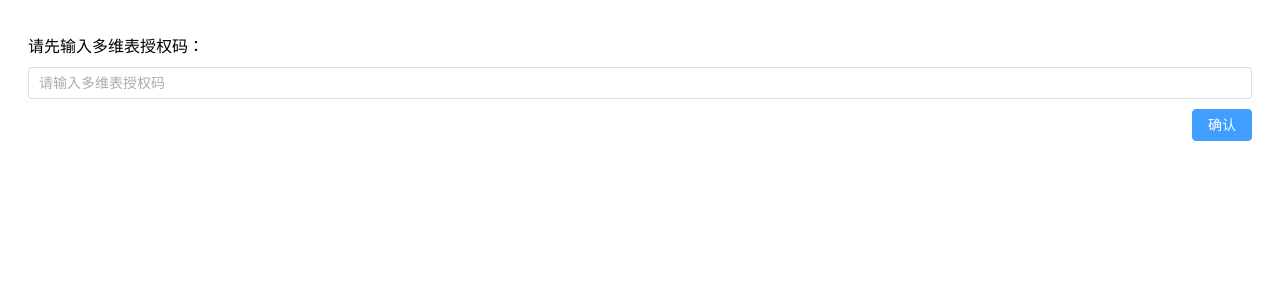
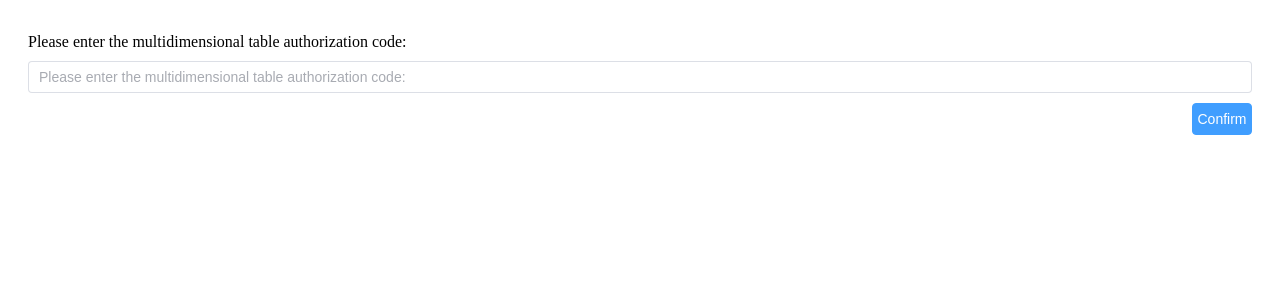
Before and after one commit to lvcatbo/week-filter-plugin, a Nuxt app: page / in a window 1280 px wide. Shown: the top 300 px of the page. Built offline with nearby package versions, Linux system fonts and the light colour scheme.

Commit message:
fix: fix i18n

```diff
--- a/app.vue
+++ b/app.vue
@@ -13,25 +13,25 @@ const changeToken = () => {
     <ClientOnly>
       <div class="hasToken" v-if="personalToken != ''">
         <div class="help">
-          <div>此插件提供快捷日期筛选功能，</div>
+          <div>{{ $t('tips.help1') }}</div>
           <div>
-            <span style="white-space: nowrap;">使用说明和建议反馈请查阅</span>
+            <span style="white-space: nowrap;">{{ $t('tips.help2') }}</span>
             <Icon icon="heroicons-solid:arrow-sm-right" color="#00a6ed"/>
             <a
               href="https://raotv7asrln.feishu.cn/docx/Rk2xdAHOio7ctuxzyzQc6x7RnSd?from=from_copylink"
               target="_blank"
             >
-              日期插件使用指南
+            {{ $t('tips.help3') }}
             </a>
           </div>
         </div>
         <div class="top">
           <el-popconfirm
             width="220"
-            confirm-button-text="确定"
-            cancel-button-text="取消"
+            :confirm-button-text="$t('button.confirm')"
+            :cancel-button-text="$t('button.cancel')"
             icon-color="#626AEF"
-            title="确定要更新授权码?"
+            :title="$t('tips.updateKey')"
             :hide-after="0"
             @confirm="changeToken"
           >
--- a/components/InputPersonalToken.vue
+++ b/components/InputPersonalToken.vue
@@ -11,9 +11,9 @@ const confirmToken = () => {
 
 <template>
   <div class="input-token">
-    <span>请先输入多维表授权码：</span>
-    <el-input v-model="inputToken" placeholder="请输入多维表授权码"></el-input>
-    <el-button type="primary" @click="confirmToken">确认</el-button>
+    <span>{{ $t('tips.pleaseInputAuthCode') }}</span>
+    <el-input v-model="inputToken" :placeholder="$t('tips.pleaseInputAuthCode')"></el-input>
+    <el-button type="primary" @click="confirmToken">{{ $t('button.confirm') }}</el-button>
   </div>
 </template>
 
--- a/components/UserForm.vue
+++ b/components/UserForm.vue
@@ -80,7 +80,7 @@ const getView = async (viewId: string) => {
     });
     if (data.value?.code !== 0) {
       if(data.value?.code === 1011) {
-        ElMessage.error('无效的授权码');
+        ElMessage.error(t("errors.tokenInvalid"));
         localStorage.removeItem("weekPlugn_personalToken");
         personalToken.value = "";
         return;
@@ -224,7 +224,7 @@ onUnmounted(() => {
           :inactive-text="$t('switchTexts.currentView')"
         />
       </el-form-item>
-      <div class="btn-groups" v-loading="loading" element-loading-text="正在执行，请稍等...">
+      <div class="btn-groups" v-loading="loading" :element-loading-text="$t('tips.handling')">
         <el-form-item :label="$t('labels.weekFilter')">
           <div class="btns">
             <el-button
--- a/local/en.ts
+++ b/local/en.ts
@@ -6,6 +6,7 @@ export default {
         "operationFailed": "Operation failed",
         "filteredData": "Data has been filtered for you",
         "viewNameExist": "View name already exists",
+        "tokenInvalid": "Token Invalid",
     },
     "weekNames": {
         "lastWeek": "Last",
@@ -26,5 +27,20 @@ export default {
     "switchTexts": {
         "newView": "New View",
         "currentView": "Current View"
+    },
+
+    "tips": {
+        "pleaseInputAuthCode": "Please enter the multidimensional table authorization code:",
+        "handling": "please wait...",
+        "help1": "This plugin provides a quick date filtering function,",
+        "help2": "For instructions and feedback, please refer to",
+        "help3": "guide",
+        "updateKey": "Sure update the authorization code ?"
+    },
+
+    "button": {
+        "confirm": "Confirm",
+        "cancel": "Cancel",
     }
+
 }
--- a/local/zh.ts
+++ b/local/zh.ts
@@ -6,6 +6,7 @@ export default {
         "operationFailed": "操作失败",
         "filteredData": "已为您筛数据",
         "viewNameExist": "视图名称已存在",
+        "tokenInvalid": "无效授权码"
     },
     "weekNames": {
         "lastWeek": "上周",
@@ -26,5 +27,21 @@ export default {
     "switchTexts": {
         "newView": "新增视图",
         "currentView": "当前视图"
+    },
+
+    // 提示信息
+    "tips": {
+        "pleaseInputAuthCode": "请先输入多维表授权码",
+        "handling": "正在处理中，请稍后...",
+        "help1": "此插件提供快捷日期筛选功能，",
+        "help2": "使用说明和建议反馈请查阅",
+        "help3": "日期插件使用指南",
+        "updateKey": "确定要更新授权码"
+    },
+
+    // 按钮文本
+    "button": {
+        "confirm": "确定",
+        "cancel": "取消",
     }
 }
```
